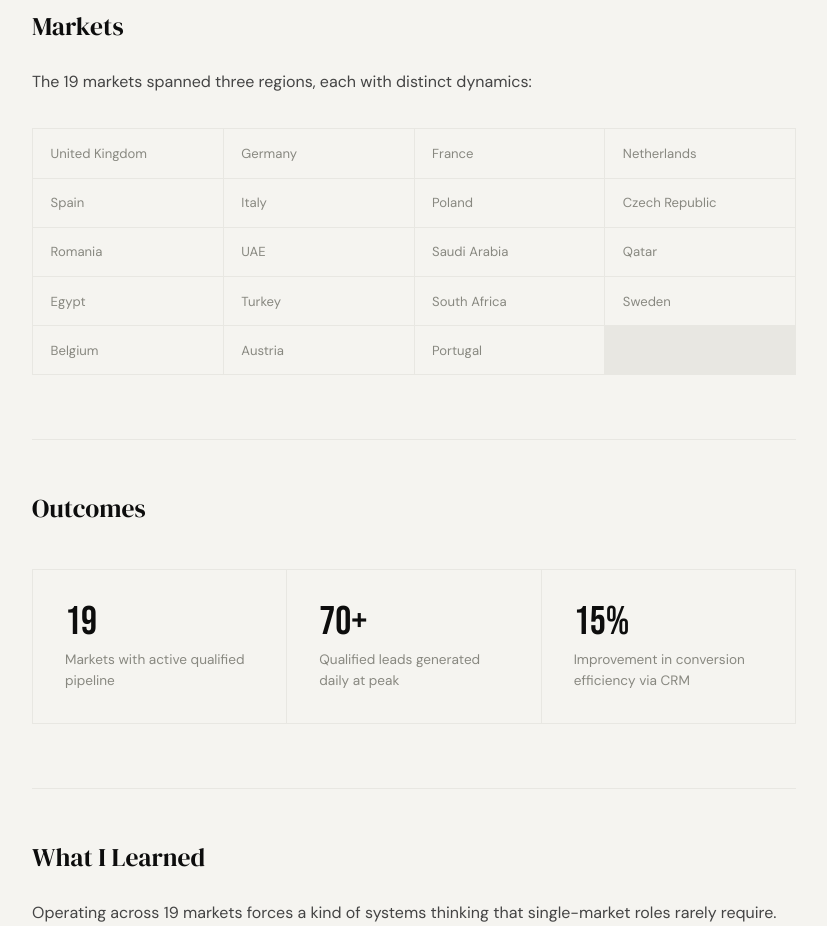
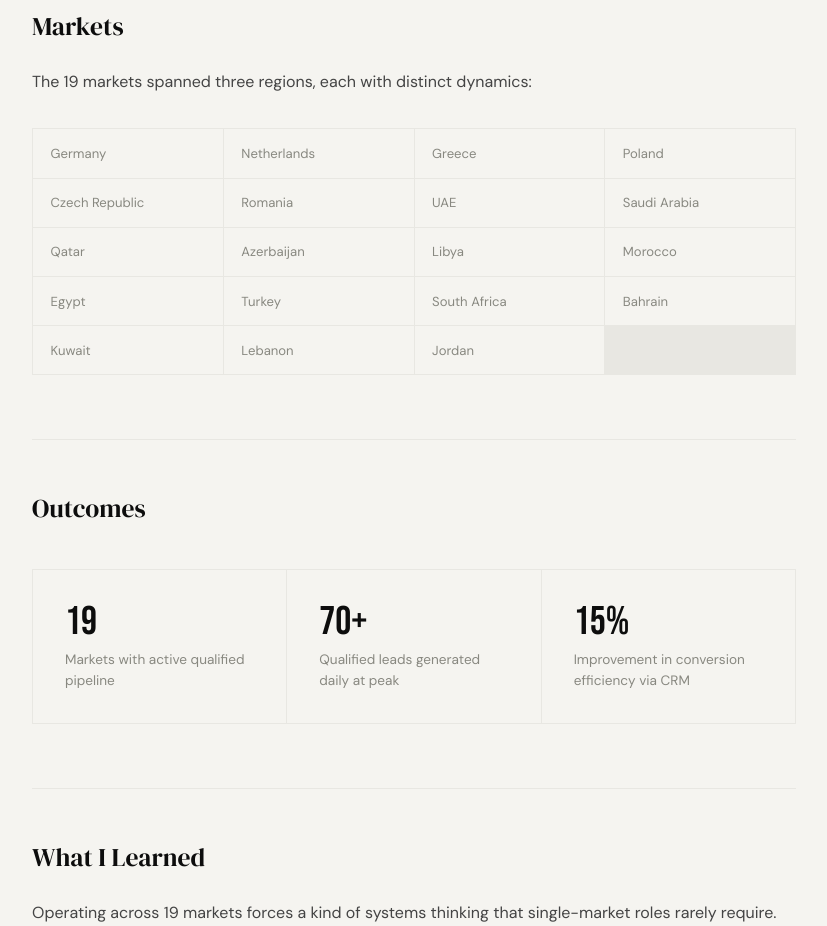
Before and after one commit to enesgozukucukk/enesgozukucuk-portfolio, a Next.js app: page /work/labrys in a window 1280 px wide. Shown: the part 2480-3406 px from the top of the page, without its empty margins (226-1053 px from the left). Built offline with nearby package versions, Linux system fonts and the light colour scheme.

Commit message:
update Lukas persona - more balanced character, less negativity, genuine positivity

```diff
--- a/app/work/labrys/page.tsx
+++ b/app/work/labrys/page.tsx
@@ -198,11 +198,11 @@ export default function Labrys() {
           <p className="cs-text">The 19 markets spanned three regions, each with distinct dynamics:</p>
           <div className="cs-market-grid">
             {[
-              "United Kingdom", "Germany", "France", "Netherlands",
-              "Spain", "Italy", "Poland", "Czech Republic",
-              "Romania", "UAE", "Saudi Arabia", "Qatar",
-              "Egypt", "Turkey", "South Africa", "Sweden",
-              "Belgium", "Austria", "Portugal"
+              "Germany",  "Netherlands", "Greece",
+              "Poland", "Czech Republic", "Romania",
+              "UAE", "Saudi Arabia", "Qatar", "Azerbaijan","Libya", "Morocco",
+              "Egypt", "Turkey", "South Africa", "Bahrain", "Kuwait"
+              , "Lebanon", "Jordan"
             ].map(m => (
               <div className="cs-market-item" key={m}>{m}</div>
             ))}
```
